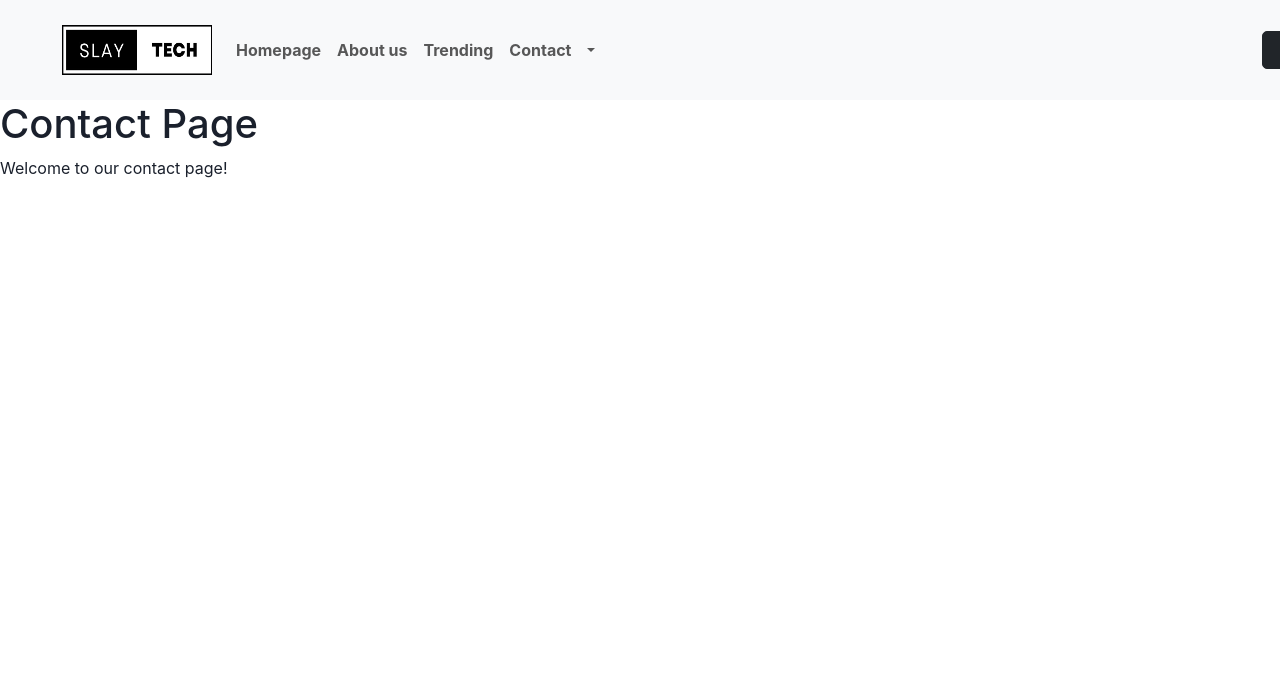
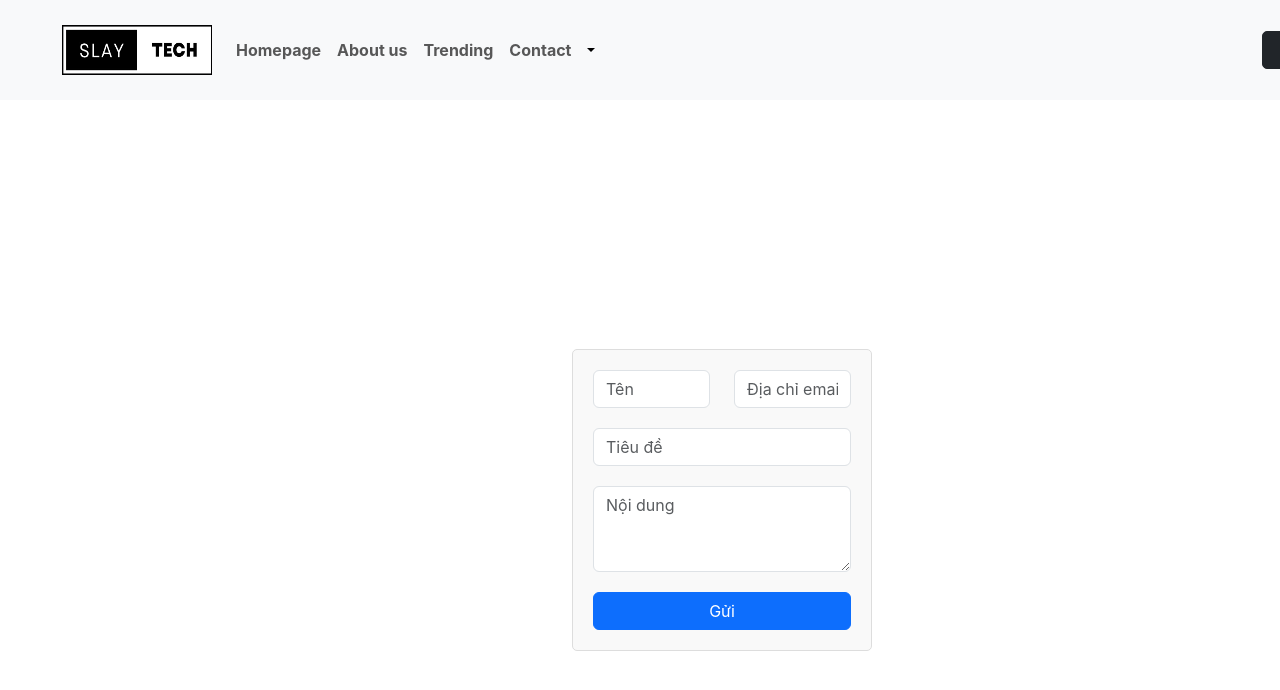
Before and after one commit to huynhnc203/blog-website, a React (Create React App) app in the folder front-end/: page /Contact in a window 1280 px wide. Shown: the top 690 px of the page. Built offline with nearby package versions, Linux system fonts and the light colour scheme.

Commit message:
upadte contact page

```diff
--- a/front-end/package.json
+++ b/front-end/package.json
@@ -4,6 +4,7 @@
   "private": true,
   "dependencies": {
     "@chakra-ui/react": "^2.8.2",
+    "@emailjs/browser": "^4.3.3",
     "@emotion/react": "^11.11.4",
     "@emotion/styled": "^11.11.5",
     "@testing-library/jest-dom": "^5.17.0",
@@ -17,6 +18,7 @@
     "react-dom": "^18.2.0",
     "react-facebook-login": "^4.1.1",
     "react-google-login": "^5.2.2",
+    "react-hook-form": "^7.51.3",
     "react-icons": "^5.1.0",
     "react-router-dom": "^6.23.0",
     "react-scripts": "5.0.1",
--- a/front-end/src/Components/Homepage/NavBar.css
+++ b/front-end/src/Components/Homepage/NavBar.css
@@ -20,3 +20,9 @@
     width: 120px;
     border-radius: 5px;
   }
+
+  /*Định dạng cho thanh dropdown*/
+  #navbarScrollingDropdown {
+    color: rgb(0, 0, 0);
+    font-weight: bold;
+  }
--- a/front-end/src/Components/Homepage/NavBar.jsx
+++ b/front-end/src/Components/Homepage/NavBar.jsx
@@ -19,7 +19,7 @@ function NavBar() {
             style={{ maxHeight: '100px' }}
             navbarScroll
           >
-            <Link to="/"  className='nav-link'>Homepage</Link>
+            <Link to="/" className='nav-link'>Homepage</Link>
             <Link to="/Aboutus" className='nav-link'>About us</Link>
             <Link to="/Trending"className='nav-link'>Trending</Link>
             <Link to="/Contact"className='nav-link'>Contact</Link>
--- /dev/null
+++ b/front-end/src/Components/Page/Contact.css
@@ -0,0 +1,6 @@
+.contactForm {
+    display: flex;
+    justify-content: center;
+    align-items: center;
+    height: 100vh;
+  }
--- a/front-end/src/Components/Page/Contact.jsx
+++ b/front-end/src/Components/Page/Contact.jsx
@@ -1,13 +1,203 @@
 import React from 'react';
+import { useState } from 'react';
+import './Contact.css';
+import { useForm } from 'react-hook-form';
+import emailjs from '@emailjs/browser';
 
 const Contact = () => {
+    const {
+        register,
+        handleSubmit,
+        reset,
+        formState: { errors },
+    } = useForm();
+    const [disabled, setDisabled] = useState(false);
+    const [alertInfo, setAlertInfo] = useState({
+        display: false,
+        message: '',
+        type: '',
+    });
+
+    // Hiển thị thông báo sau khi gửi form
+    const toggleAlert = (message, type) => {
+        setAlertInfo({ display: true, message, type });
+
+        // Ẩn thông báo sau 5 giây
+        setTimeout(() => {
+            setAlertInfo({ display: false, message: '', type: '' });
+        }, 5000);
+    };
+
+    // Hàm được gọi khi submit form, sử dụng emailjs để gửi email
+    const onSubmit = async (data) => {
+        // Giải phóng form khi đang xử lý
+        setDisabled(true);
+
+        // Lấy dữ liệu từ object data
+        const { name, email, subject, message } = data;
+        try {
+            // Định nghĩa các tham số cho template
+            const templateParams = {
+                name,
+                email,
+                subject,
+                message,
+            };
+
+            // Sử dụng emailjs để gửi email
+            await emailjs.send(
+                import.meta.env.VITE_SERVICE_ID,
+                import.meta.env.VITE_TEMPLATE_ID,
+                templateParams,
+                import.meta.env.VITE_PUBLIC_KEY,
+            );
+
+            // Hiển thị thông báo thành công
+            toggleAlert('Gửi form thành công!', 'success');
+        } catch (e) {
+            console.error(e);
+            // Hiển thị thông báo lỗi
+            toggleAlert('Oops. Đã xảy ra lỗi.', 'danger');
+        } finally {
+            // Kích hoạt lại việc submit form
+            setDisabled(false);
+            // Đặt lại các trường của form sau khi submit
+            reset();
+        }
+    };
+
     return (
-        <div>
-            <h1>Contact Page</h1>
-            <p>Welcome to our contact page!</p>
-            {/* Add your contact form or any other content here */}
+        <div className='ContactForm'>
+            <div className='container'>
+                <div className='row'>
+                    <div className='col-12 text-center'>
+                        <div className='contactForm'>
+                            <form
+                                id='contact-form'
+                                onSubmit={handleSubmit(onSubmit)}
+                                noValidate
+                            >
+                                {/* Dòng 1 của form */}
+                                <div className='row formRow'>
+                                    <div className='col-6'>
+                                        <input
+                                            type='text'
+                                            name='name'
+                                            {...register('name', {
+                                                required: {
+                                                    value: true,
+                                                    message: 'Vui lòng nhập tên của bạn',
+                                                },
+                                                maxLength: {
+                                                    value: 30,
+                                                    message: 'Vui lòng sử dụng tối đa 30 ký tự',
+                                                },
+                                            })}
+                                            className='form-control formInput'
+                                            placeholder='Tên'
+                                        ></input>
+                                        {errors.name && (
+                                            <span className='errorMessage'>
+                                                {errors.name.message}
+                                            </span>
+                                        )}
+                                    </div>
+                                    <div className='col-6'>
+                                        <input
+                                            type='email'
+                                            name='email'
+                                            {...register('email', {
+                                                required: true,
+                                                pattern:
+                                                    /^[a-zA-Z0-9.!#$%&’*+/=?^_`{|}~-]+@[a-zA-Z0-9-]+(?:\.[a-zA-Z0-9-]+)*$/,
+                                            })}
+                                            className='form-control formInput'
+                                            placeholder='Địa chỉ email'
+                                        ></input>
+                                        {errors.email && (
+                                            <span className='errorMessage'>
+                                                Vui lòng nhập địa chỉ email hợp lệ
+                                            </span>
+                                        )}
+                                    </div>
+                                </div>
+                                {/* Dòng 2 của form */}
+                                <div className='row formRow'>
+                                    <div className='col'>
+                                        <input
+                                            type='text'
+                                            name='subject'
+                                            {...register('subject', {
+                                                required: {
+                                                    value: true,
+                                                    message: 'Vui lòng nhập tiêu đề',
+                                                },
+                                                maxLength: {
+                                                    value: 75,
+                                                    message: 'Tiêu đề không được vượt quá 75 ký tự',
+                                                },
+                                            })}
+                                            className='form-control formInput'
+                                            placeholder='Tiêu đề'
+                                        ></input>
+                                        {errors.subject && (
+                                            <span className='errorMessage'>
+                                                {errors.subject.message}
+                                            </span>
+                                        )}
+                                    </div>
+                                </div>
+                                {/* Dòng 3 của form */}
+                                <div className='row formRow'>
+                                    <div className='col'>
+                                        <textarea
+                                            rows={3}
+                                            name='message'
+                                            {...register('message', {
+                                                required: true,
+                                            })}
+                                            className='form-control formInput'
+                                            placeholder='Nội dung'
+                                        ></textarea>
+                                        {errors.message && (
+                                            <span className='errorMessage'>
+                                                Vui lòng nhập nội dung
+                                            </span>
+                                        )}
+                                    </div>
+                                </div>
+
+                                <button
+                                    className='submit-btn btn btn-primary'
+                                    disabled={disabled}
+                                    type='submit'
+                                >
+                                    Gửi
+                                </button>
+                            </form>
+                        </div>
+                    </div>
+                </div>
+            </div>
+            {alertInfo.display && (
+                <div
+                    className={`alert alert-${alertInfo.type} alert-dismissible mt-5`}
+                    role='alert'
+                >
+                    {alertInfo.message}
+                    <button
+                        type='button'
+                        className='btn-close'
+                        data-bs-dismiss='alert'
+                        aria-label='Close'
+                        onClick={() =>
+                            setAlertInfo({ display: false, message: '', type: '' })
+                        } // Xóa thông báo khi nhấn nút đóng
+                    ></button>
+                </div>
+            )}
         </div>
     );
 };
 
-export default Contact
+export default Contact;
```
Also changed, not shown: 1 other file (tests, documents, lock files or other folders).
